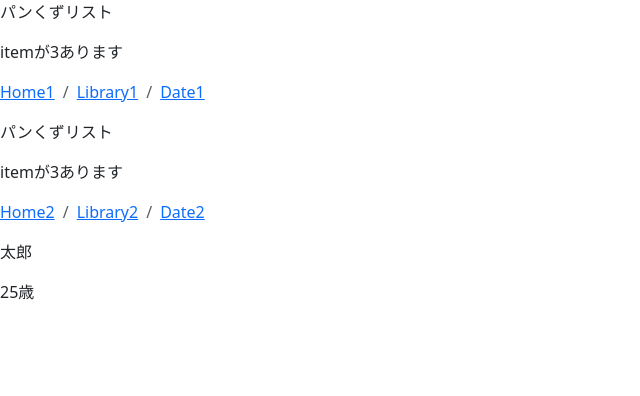
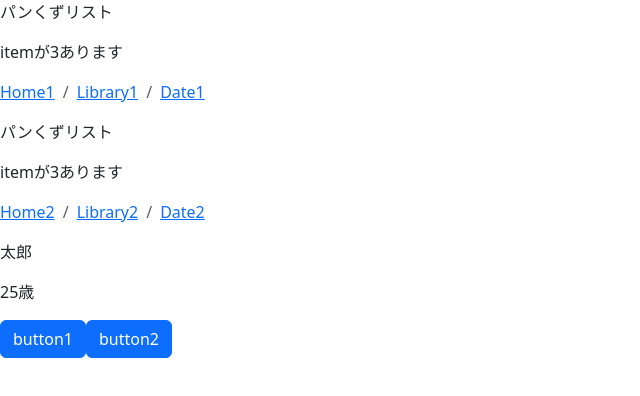
Before and after one commit to umedanaoyuki/react-typescript0909, a React (Vite) app: page / in a window 1280 px wide. Shown: the top 396 px of the page, without its empty margins (0-640 px from the left). Built offline with nearby package versions, Linux system fonts and the light colour scheme.

Commit message:
feat: children

```diff
--- a/src/App.tsx
+++ b/src/App.tsx
@@ -1,4 +1,5 @@
 import { Breadcrumb } from "./components/Breadcrumb";
+import { PrimaryButton } from "./components/PrimaryButton";
 import { UserDetail } from "./UserDetail";
 
 function App() {
@@ -10,6 +11,8 @@ function App() {
       <Breadcrumb items={items1} />
       <Breadcrumb items={items2} />
       <UserDetail />
+      <PrimaryButton>button1</PrimaryButton>
+      <PrimaryButton>button2</PrimaryButton>
     </>
   );
 }
--- a/src/components/Breadcrumb.tsx
+++ b/src/components/Breadcrumb.tsx
@@ -1,4 +1,4 @@
-import { MouseEvent, useState } from "react";
+import { useState } from "react";
 type Props = {
   items: string[];
 };
@@ -7,10 +7,6 @@ export const Breadcrumb = ({ items }: Props) => {
   // const items = ["Home", "Library", "Date"];
 
   const [selectedValue, setSelectedValue] = useState("");
-
-  const handleClick = (event: MouseEvent<HTMLAnchorElement>) => {
-    console.log(event);
-  };
 
   return (
     <>
--- /dev/null
+++ b/src/components/PrimaryButton.tsx
@@ -0,0 +1,13 @@
+import React, { ReactNode } from "react";
+
+type Props = {
+  children: ReactNode;
+};
+
+export const PrimaryButton = ({ children }: Props) => {
+  return (
+    <button type="button" className="btn btn-primary">
+      {children}
+    </button>
+  );
+};
```
